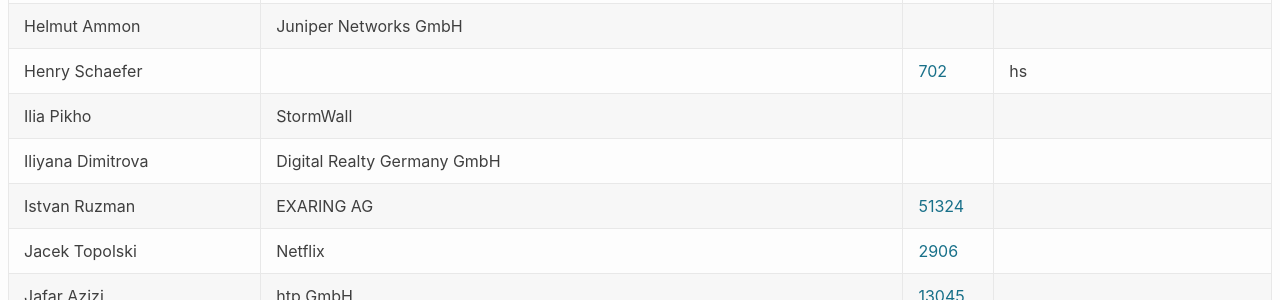
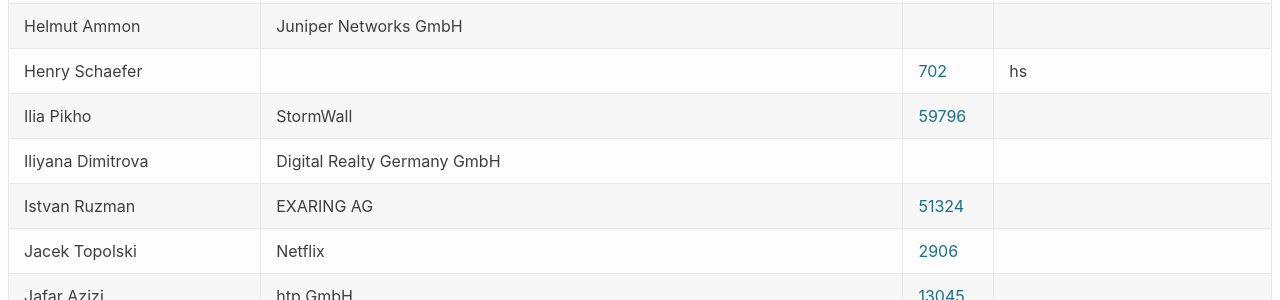
Before and after one commit to denog/pretix-attendeelist, a Jekyll site: the page built from denog17/index.markdown, in a window 1280 px wide and 900 px high, scrolled down 5374 px. Shown: the part 154-454 px from the top of the window. Built offline with Jekyll 4.4.1, drawn with Linux system fonts in a browser that asks for light colours.

Commit message:
Latest data: Thu Sep  4 11:10:31 UTC 2025

```diff
--- a/_data/attendees_denog17_onsite.json
+++ b/_data/attendees_denog17_onsite.json
@@ -729,7 +729,7 @@
     "name": "Ilia Pikho",
     "company": "StormWall",
     "irc": null,
-    "asn": null
+    "asn": "59796"
   },
   {
     "name": "Iliyana Dimitrova",
```
